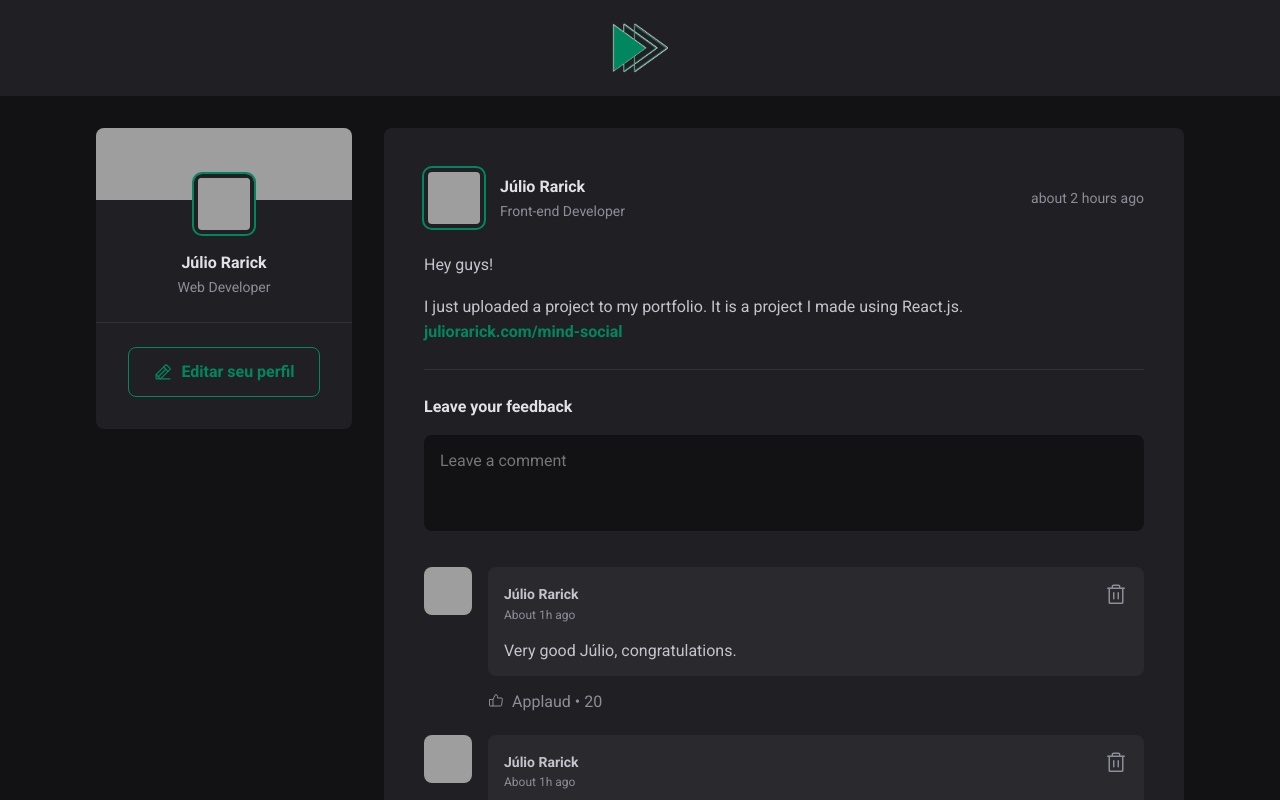
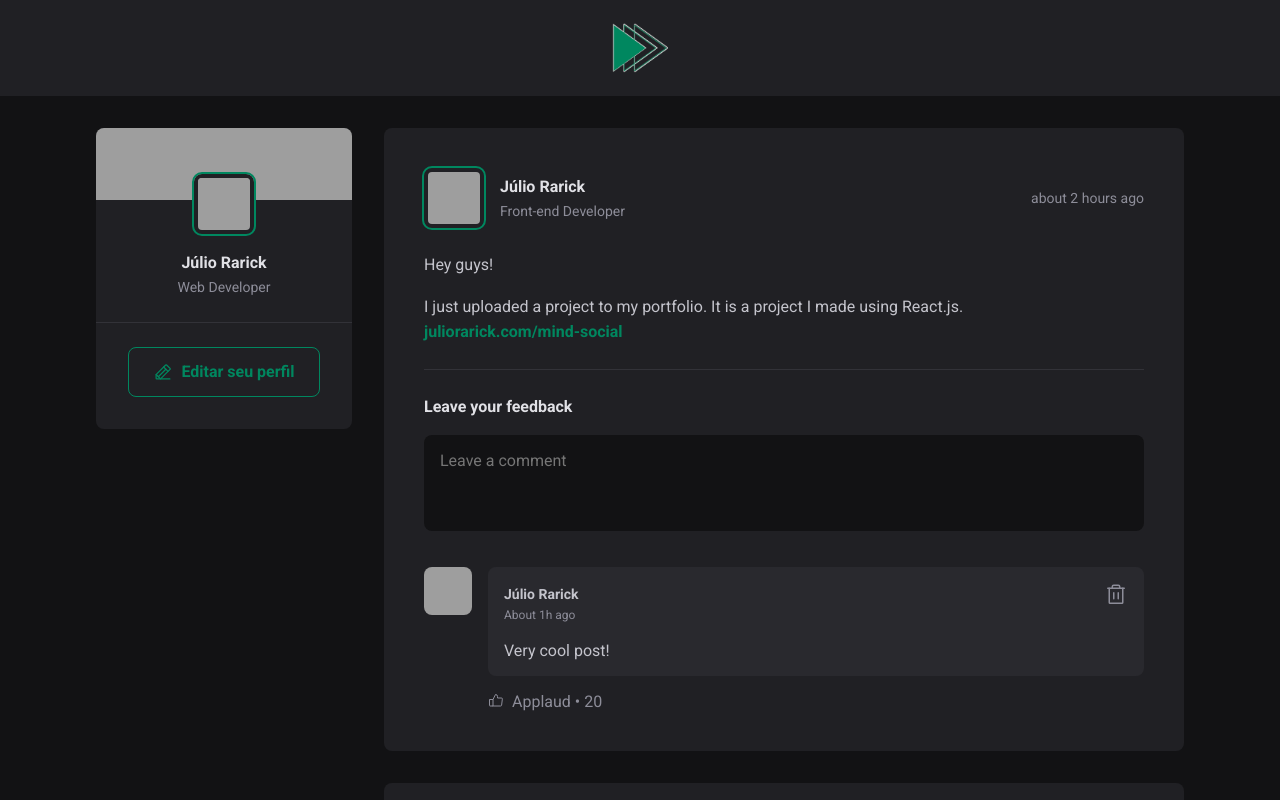
Before and after one commit to JulioRarick/mind-social, a React (Vite) app: page / in a window 1280 px wide. Shown: the top 800 px of the page. Built offline with nearby package versions, Linux system fonts and the light colour scheme; grey boxes are pictures that could not be loaded.

Commit message:
initial state comment component

```diff
--- a/src/components/Comment.jsx
+++ b/src/components/Comment.jsx
@@ -1,9 +1,10 @@
+/* eslint-disable react/prop-types */
 import { ThumbsUp, Trash } from 'phosphor-react';
 import { Avatar } from './Avatar';
 
 import styles from './Comment.module.css';
 
-export function Comment() {
+export function Comment({ content }) {
    return (
       <div className={styles.comment}>
          <Avatar hasBorder={false} src='https://github.com/JulioRarick.png' />
@@ -23,7 +24,7 @@
                      <Trash size={24} />
                   </button>
                </header>
-               <p>Very good Júlio, congratulations.</p>
+               <p>{content}</p>
             </div>
             <footer>
                <button>
--- a/src/components/Post.jsx
+++ b/src/components/Post.jsx
@@ -1,3 +1,4 @@
+/* eslint-disable no-unused-vars */
 /* eslint-disable react/jsx-key */
 /* eslint-disable react/prop-types */
 import { format, formatDistanceToNow } from 'date-fns';
@@ -6,12 +7,29 @@
 import { Avatar } from './Avatar';
 
 import styles from './Post.module.css';
+import { useState } from 'react';
 
 export function Post({ author, publishedAt, content }) {
+   const [comments, setComments] = useState(['Very cool post!']);
+   const [newCommentText, setNewCommentText] = useState('');
+
    const publishedDateFormatted = format(publishedAt, "LLLL Do 'at' h:mm");
    const publishedRelativeToNow = formatDistanceToNow(publishedAt, {
       addSuffix: true,
    });
+
+   function handleCreateNewComment() {
+      event.preventDefault();
+
+      setComments([...comments, newCommentText]);
+
+      setNewCommentText('');
+   }
+
+   function handleNewCommentChange() {
+      setNewCommentText(event.target.value);
+   }
+
    return (
       <article className={styles.post}>
          <header>
@@ -38,17 +56,22 @@
                }
             })}
          </div>
-         <form className={styles.commentForm}>
+         <form onSubmit={handleCreateNewComment} className={styles.commentForm}>
             <strong>Leave your feedback</strong>
-            <textarea placeholder='Leave a comment' />
+            <textarea
+               name='comment'
+               onChange={handleNewCommentChange}
+               value={newCommentText}
+               placeholder='Leave a comment'
+            />
             <footer>
                <button type='submit'>Publish</button>
             </footer>
          </form>
          <div className={styles.commentList}>
-            <Comment />
-            <Comment />
-            <Comment />
+            {comments.map((comment) => {
+               return <Comment content={comment} />;
+            })}
          </div>
       </article>
    );
```
